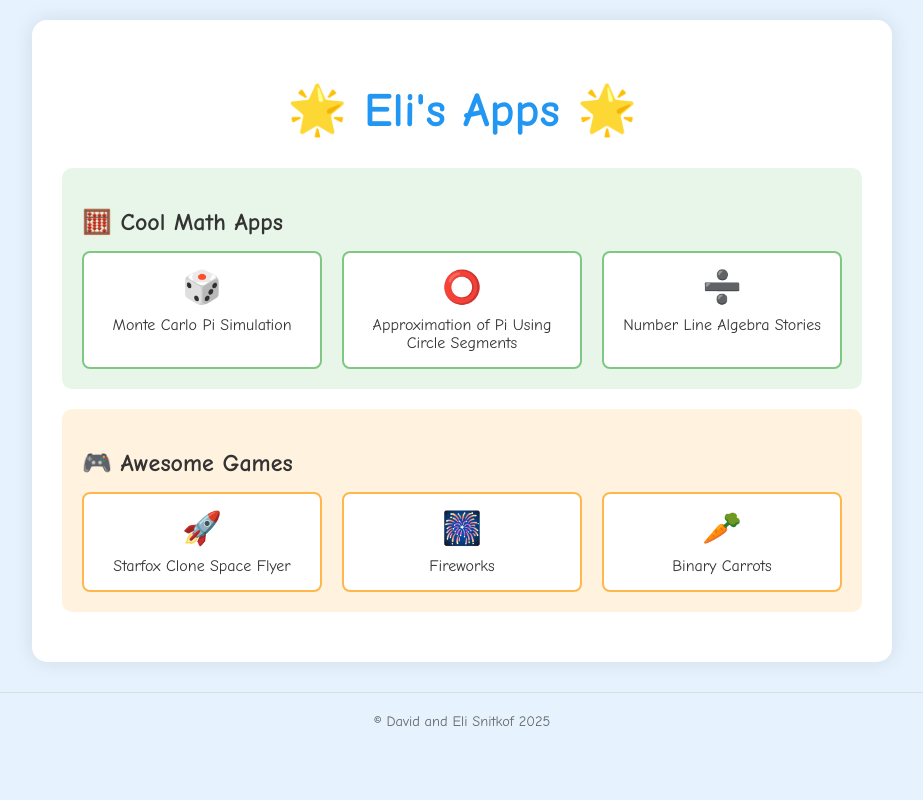
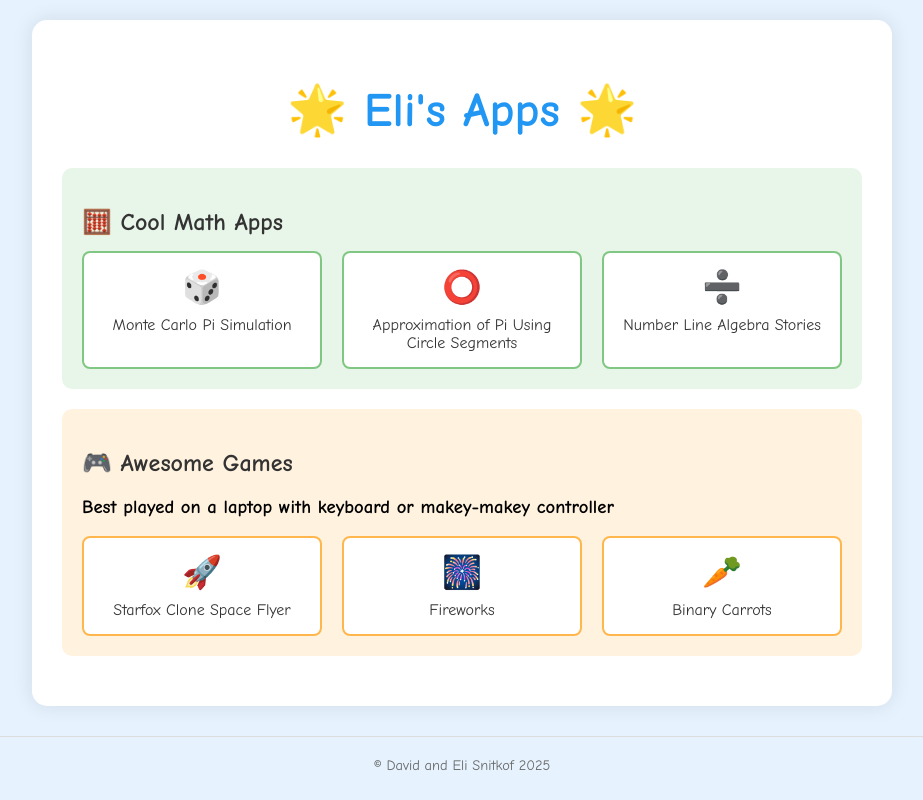
Before and after one commit to davesnitty/NumberLines2, a plain HTML site: page index.html in a window 1280 px wide. Shown: the whole page, without its empty margins (178-1101 px from the left). Drawn offline with Linux system fonts and the light colour scheme.

Commit message:
notice for best on laptop

```diff
--- a/index.html
+++ b/index.html
@@ -117,6 +117,7 @@
 
         <div class="section games-section">
             <h2>🎮 Awesome Games</h2>
+            <h3>Best played on a laptop with keyboard or makey-makey controller</h3>
             <div class="app-grid">
                 <a href="StarfoxClone/index.html" class="app-link game-link">
                     <div class="emoji">🚀</div>
```
